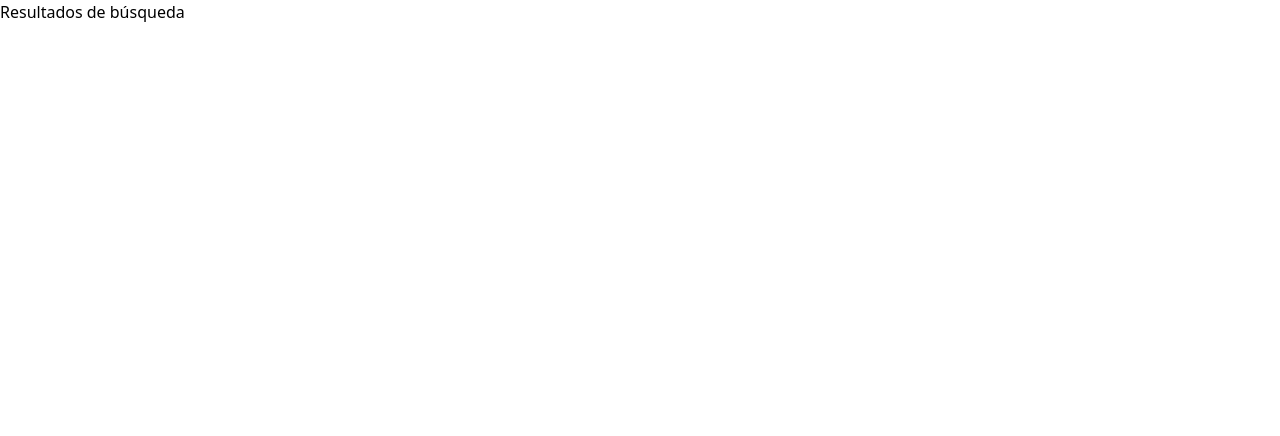
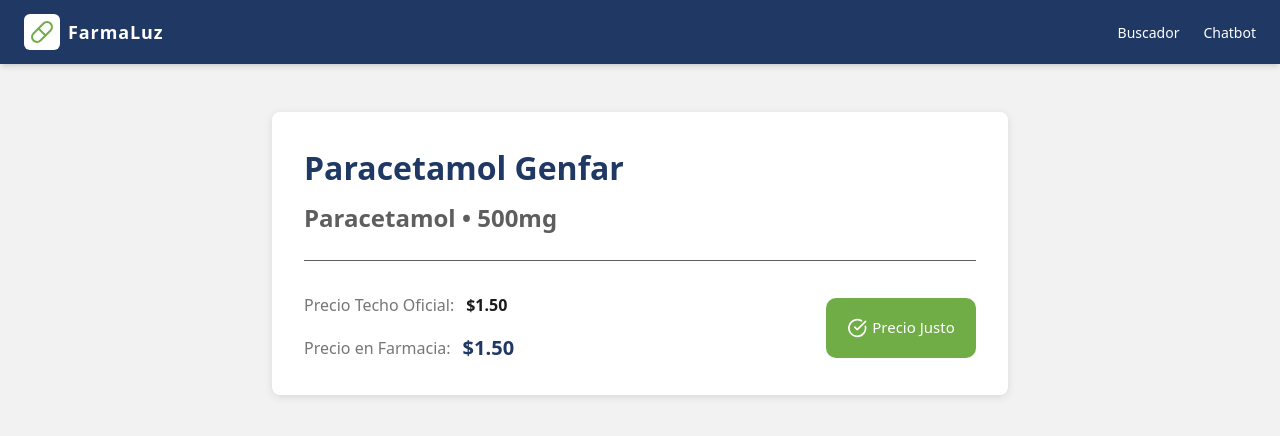
Before and after one commit to LUIS1519Q/farmaluz, a Next.js app in the folder frontend/: page /medicamento/1 in a window 1280 px wide. Shown: the top 436 px of the page. Built offline with nearby package versions, Linux system fonts and the light colour scheme.

Commit message:
feat: navegacion finalizada, pantalla de detalle y filtros de busqueda

```diff
--- a/frontend/app/components/SearchBar.tsx
+++ b/frontend/app/components/SearchBar.tsx
@@ -1,21 +1,37 @@
 'use client';
 
 import { Search } from 'lucide-react';
+import { useState } from 'react';
+import { useRouter } from 'next/navigation';
 
 export default function SearchBar() {
+  const [query, setQuery] = useState('');
+  const router = useRouter();
+
+  const handleSearch = (e: React.FormEvent) => {
+    e.preventDefault();
+    if (query.trim()) {
+      // Redirige a resultados pasando el texto como parámetro "q"
+      router.push(`/resultados?q=${query.toLowerCase()}`);
+    }
+  };
+
   return (
-    <div className="relative w-full max-w-xl mx-auto">
+    <form onSubmit={handleSearch} className="relative w-full max-w-xl mx-auto">
       <input
         type="text"
+        value={query}
+        onChange={(e) => setQuery(e.target.value)}
         placeholder="Ingresa el nombre comercial o principio activo..."
         className="w-full h-12 pl-4 pr-14 rounded-lg border border-gray-300 focus:outline-none focus:ring-2 focus:ring-azulMedio text-[16px] text-[#1A1A1A]"
       />
       <button
+        type="submit"
         className="absolute right-2 top-1/2 -translate-y-1/2 bg-azulMedio hover:bg-azulOscuro text-white p-2 rounded-md transition-colors flex items-center justify-center"
         aria-label="Buscar"
       >
         <Search className="w-5 h-5" />
       </button>
-    </div>
+    </form>
   );
 }
--- a/frontend/app/medicamento/[id]/page.tsx
+++ b/frontend/app/medicamento/[id]/page.tsx
@@ -1,7 +1,58 @@
-export default function Resultados() {
+'use client';
+
+import { useParams } from 'next/navigation';
+import Navbar from '../../components/Navbar';
+import SemaforoCard from '../../components/SemaforoCard';
+import medicamentos from '../../../data/mockMedicamentos.json';
+
+export default function DetalleMedicamento() {
+  const params = useParams();
+  const med = medicamentos.find(m => m.id === params.id);
+
+  if (!med) {
+    return (
+      <div className="min-h-screen bg-[#F2F2F2] flex flex-col">
+        <Navbar />
+        <div className="flex-1 flex items-center justify-center">
+          <h1 className="text-2xl font-bold text-azulOscuro">Medicamento no encontrado</h1>
+        </div>
+      </div>
+    );
+  }
+
   return (
-    <div>
-      <h1>Resultados de búsqueda</h1>
+    <div className="min-h-screen bg-[#F2F2F2] text-[#1A1A1A] flex flex-col">
+      <Navbar />
+      <main className="flex-1 max-w-3xl w-full mx-auto px-4 py-12">
+        <div className="bg-white rounded-lg shadow-[0px_2px_8px_rgba(0,0,0,0.1)] p-8">
+
+          <h1 className="text-[32px] font-bold text-azulOscuro mb-2">{med.nombre_comercial}</h1>
+          <p className="text-[24px] font-semibold text-[#1A1A1A]/70 mb-8 border-b pb-6">
+            {med.principio_activo} • {med.concentracion}
+          </p>
+
+          <div className="flex flex-col sm:flex-row justify-between items-start sm:items-center">
+            <div className="space-y-4 text-[16px] mb-6 sm:mb-0">
+              <div className="flex items-center space-x-3">
+                <span className="text-[#1A1A1A]/60">Precio Techo Oficial:</span>
+                <span className="font-semibold">${med.precio_techo.toFixed(2)}</span>
+              </div>
+              <div className="flex items-center space-x-3">
+                <span className="text-[#1A1A1A]/60">Precio en Farmacia:</span>
+                <span className="font-semibold text-azulOscuro text-[20px]">${med.precio_cobrado.toFixed(2)}</span>
+              </div>
+            </div>
+
+            <div className="flex-shrink-0 scale-110 sm:scale-125 transform origin-left sm:origin-right mt-4 sm:mt-0">
+              <SemaforoCard
+                estado={med.estado_semaforo as "VERDE" | "ROJO"}
+                porcentaje={med.porcentaje_sobreprecio}
+              />
+            </div>
+          </div>
+
+        </div>
+      </main>
     </div>
   );
 }
--- a/frontend/app/resultados/page.tsx
+++ b/frontend/app/resultados/page.tsx
@@ -1,36 +1,43 @@
 'use client';
 
+import { useSearchParams } from 'next/navigation';
+import Link from 'next/link';
 import Navbar from '../components/Navbar';
 import SearchBar from '../components/SearchBar';
 import SemaforoCard from '../components/SemaforoCard';
 import medicamentos from '../../data/mockMedicamentos.json';
 
 export default function Resultados() {
+  const searchParams = useSearchParams();
+  const query = searchParams.get('q')?.toLowerCase() || '';
+
+  // Filtramos el JSON simulado buscando coincidencias en nombre o principio activo
+  const medicamentosFiltrados = medicamentos.filter(med =>
+    med.nombre_comercial.toLowerCase().includes(query) ||
+    med.principio_activo.toLowerCase().includes(query)
+  );
+
   return (
     <div className="min-h-screen bg-[#F2F2F2] text-[#1A1A1A] flex flex-col">
-      {/* Barra de Navegación */}
       <Navbar />
 
       <main className="flex-1 max-w-4xl w-full mx-auto px-4 py-8">
-        {/* Buscador superior para que el usuario pueda hacer otra consulta */}
         <div className="mb-8">
           <SearchBar />
         </div>
 
-        {/* Subtítulo de la sección (24px SemiBold) */}
         <h2 className="text-[24px] font-semibold text-azulOscuro mb-6">
-          Resultados de la búsqueda
+          {query ? `Resultados para "${query}"` : 'Todos los resultados'}
         </h2>
 
-        {/* Contenedor de las Cards */}
+        {medicamentosFiltrados.length === 0 ? (
+          <p className="text-center text-[#1A1A1A]/70 mt-10">No se encontraron medicamentos para esta búsqueda.</p>
+        ) : (
           <div className="flex flex-col space-y-4">
-          {medicamentos.map((med) => (
-            <div
-              key={med.id}
-              className="bg-white rounded-lg p-4 shadow-[0px_2px_8px_rgba(0,0,0,0.1)] flex flex-col sm:flex-row justify-between items-start sm:items-center hover:bg-azulClaro/20 transition-colors"
-            >
+            {medicamentosFiltrados.map((med) => (
+              <Link href={`/medicamento/${med.id}`} key={med.id}>
+                <div className="bg-white rounded-lg p-4 shadow-[0px_2px_8px_rgba(0,0,0,0.1)] flex flex-col sm:flex-row justify-between items-start sm:items-center hover:bg-azulClaro/20 transition-colors cursor-pointer border border-transparent hover:border-azulClaro">
 
-              {/* Información del Medicamento */}
                   <div className="mb-4 sm:mb-0">
                     <h3 className="text-[20px] font-bold text-[#1A1A1A]">{med.nombre_comercial}</h3>
                     <p className="text-[16px] text-[#1A1A1A]/70">{med.principio_activo} • {med.concentracion}</p>
@@ -47,7 +54,6 @@
                     </div>
                   </div>
 
-              {/* Componente Semáforo */}
                   <div className="flex-shrink-0">
                     <SemaforoCard
                       estado={med.estado_semaforo as "VERDE" | "ROJO"}
@@ -56,8 +62,10 @@
                   </div>
 
                 </div>
+              </Link>
             ))}
           </div>
+        )}
       </main>
     </div>
   );
```
Also changed, not shown: 3 other files (tests, documents, lock files or other folders). Lines whose indentation alone changed are shown as unchanged.
